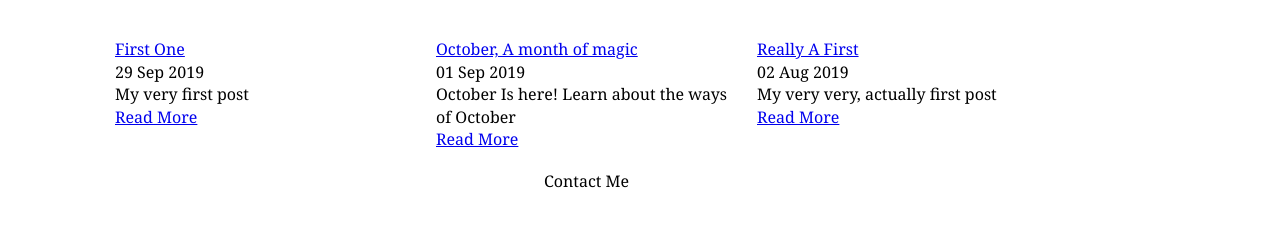
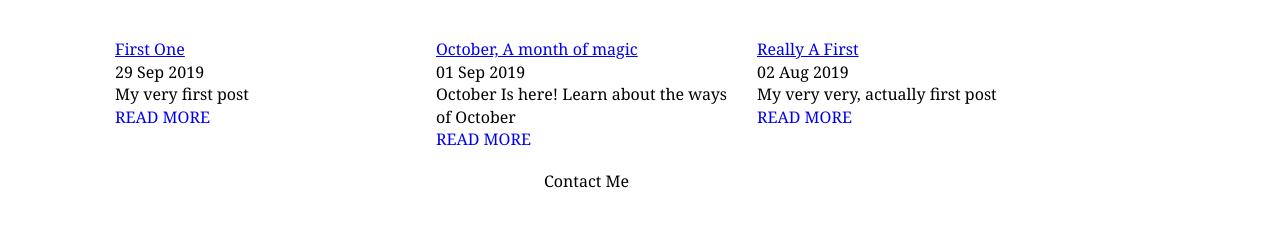
Before and after one commit to davidbroadfoot/site, a Jekyll site: the page built from index.html, in a window 1280 px wide. Shown: the part 600-827 px from the top of the page. Built offline with Jekyll 4.4.1, drawn with Linux system fonts in a browser that asks for light colours.

Commit message:
explr butm

```diff
--- a/assets/css/common.css
+++ b/assets/css/common.css
@@ -83,3 +83,11 @@ grid-column: 1 / 12;
   text-decoration: none;
   text-transform: uppercase;
 }
+
+.blog__link {
+  display: inline-block;
+  border: 1em;
+  text-decoration: none;
+  text-transform: uppercase;
+  border: 2px;
+}
```
